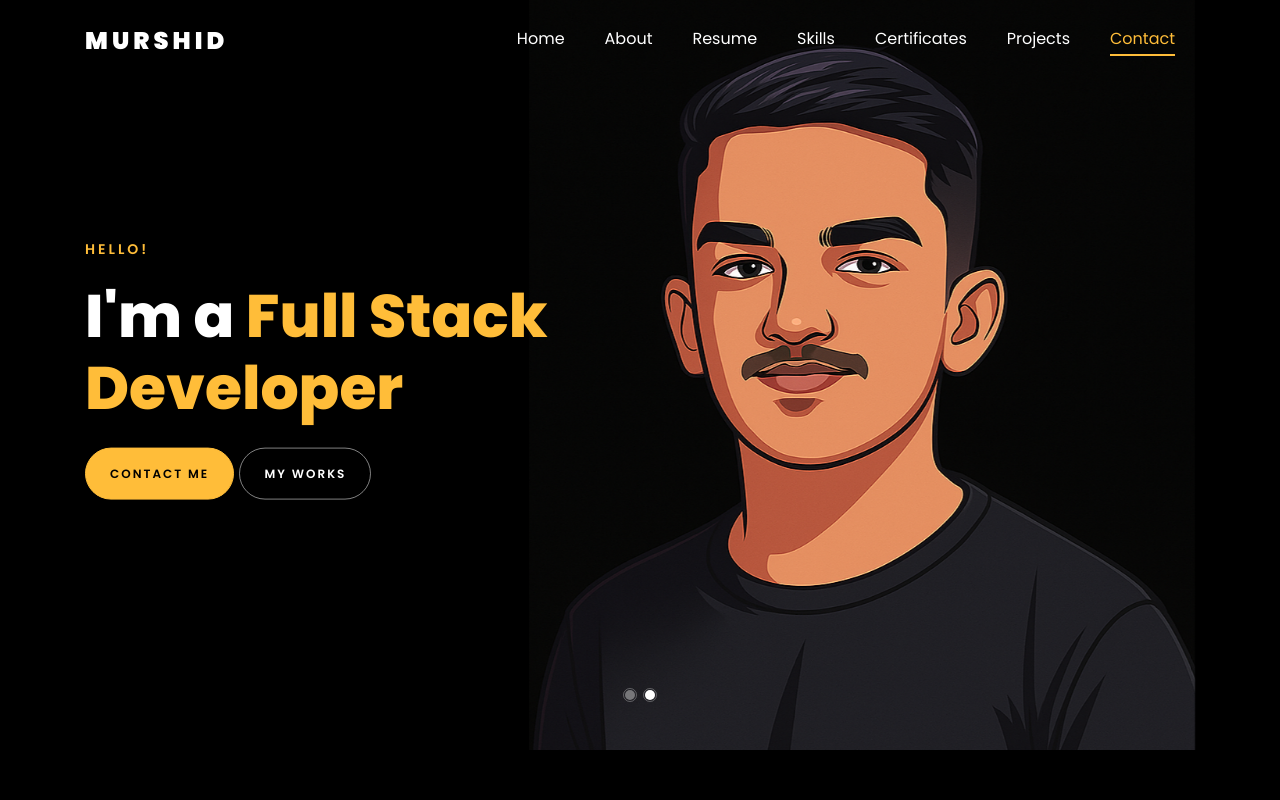
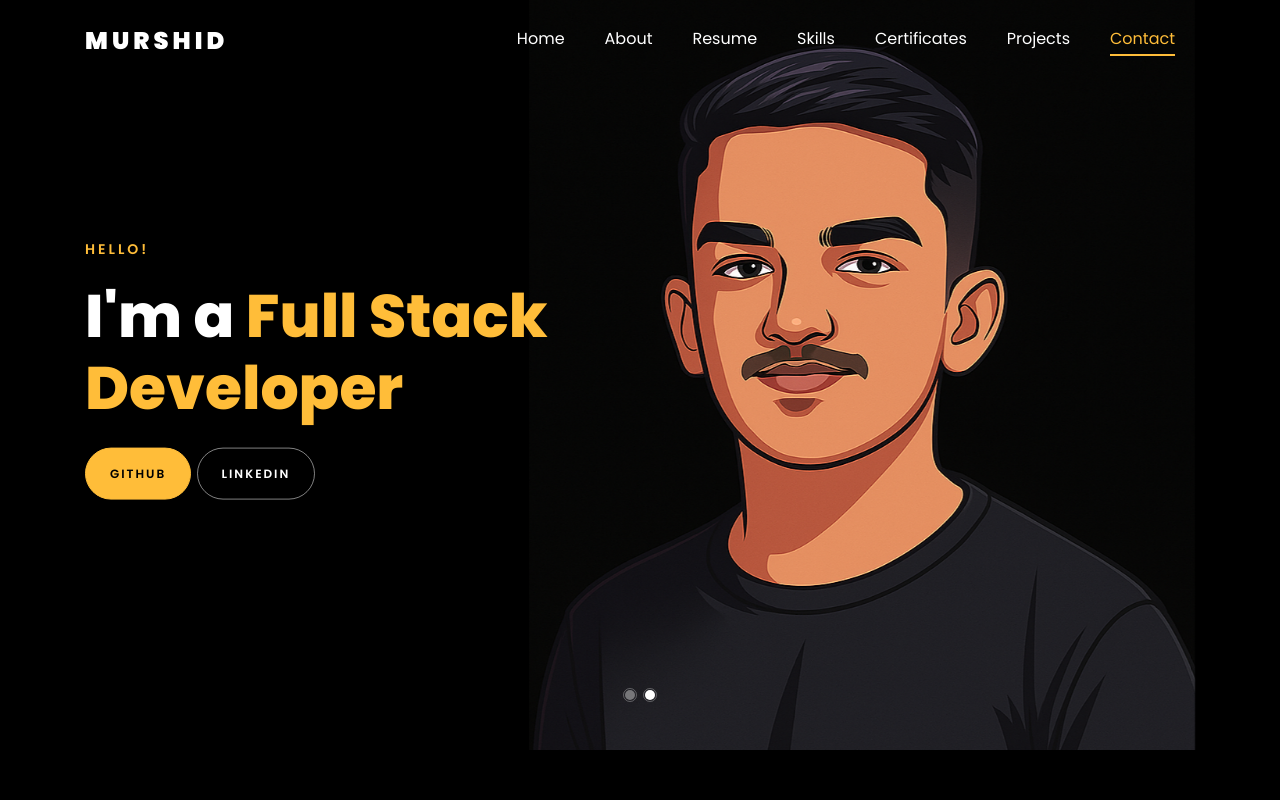
Before and after one commit to murshidahmed/My-Portfolio, a plain HTML site: page index.html in a window 1280 px wide. Shown: the top 800 px of the page. Drawn offline with Linux system fonts and the light colour scheme; files whose address does not match are found by name.

Commit message:
some changes

```diff
--- a/index.html
+++ b/index.html
@@ -59,7 +59,7 @@
 		          		<span class="subheading">Hello!</span>
 			            <h1 class="mb-4 mt-3">I'm <span>Murshid Ahmed</span></h1>
 			            <h2 class="mb-4" >An Undergraduate Student</h2>
-			            <p><a href="#contact-section" class="btn btn-primary py-3 px-4">Contact me</a> <a href="#projects-section" class="btn btn-white btn-outline-white py-3 px-4">My works</a></p>
+			            <p><a href="#" class="btn btn-primary py-3 px-4">GitHub</a> <a href="#" class="btn btn-white btn-outline-white py-3 px-4">LinkedIn</a></p>
 		            </div>
 
 		          </div>
@@ -77,7 +77,7 @@
 					<div class="text">
 						<span class="subheading">Hello!</span>
 					  <h1 class="mb-4 mt-3">I'm a <span>Full Stack Developer</span></h1>
-					  <p><a href="#" class="btn btn-primary py-3 px-4">Contact me</a> <a href="#" class="btn btn-white btn-outline-white py-3 px-4">My works</a></p>
+					  <p><a href="#" class="btn btn-primary py-3 px-4">GitHub</a> <a href="#" class="btn btn-white btn-outline-white py-3 px-4">LinkedIn</a></p>
 				  </div>
 				</div>
 			  </div>
```
